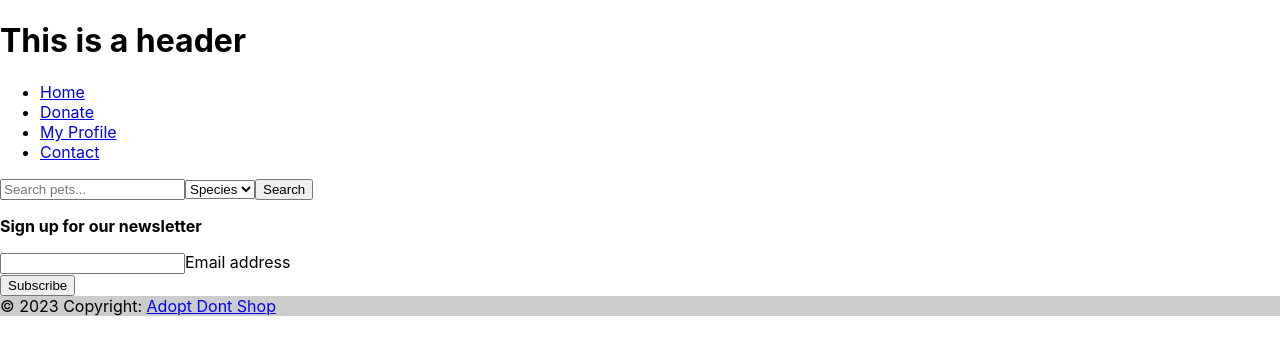
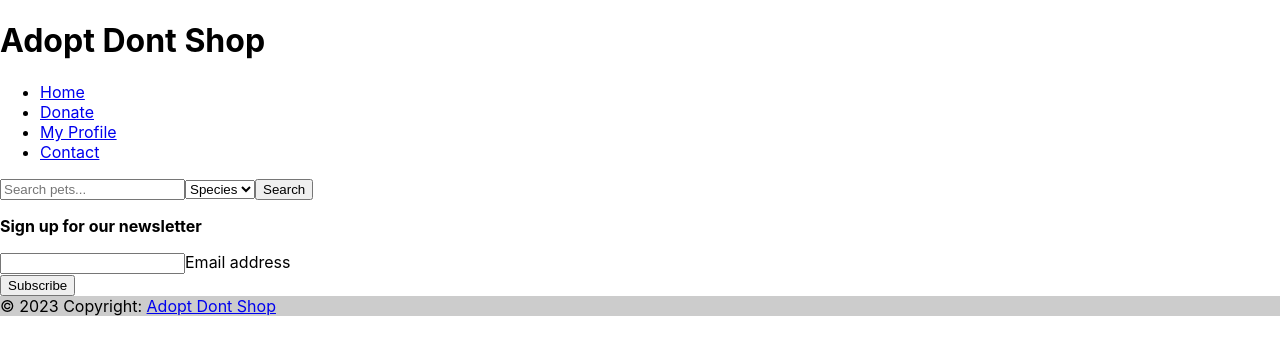
Before and after one commit to ALTaylor33/adoptDontShop, a React (Create React App) app in the folder Client/: page / in a window 1280 px wide. Shown: the top 354 px of the page. Built offline with nearby package versions, Linux system fonts and the light colour scheme.

Commit message:
Header right now

```diff
--- a/Client/src/components/header/header.js
+++ b/Client/src/components/header/header.js
@@ -3,7 +3,7 @@ import React from 'react';
 const Header = () => {
   return (
     <div>
-      <h1>This is a header</h1>
+      <h1>Adopt Dont Shop</h1>
     </div>
   );
 };
```
